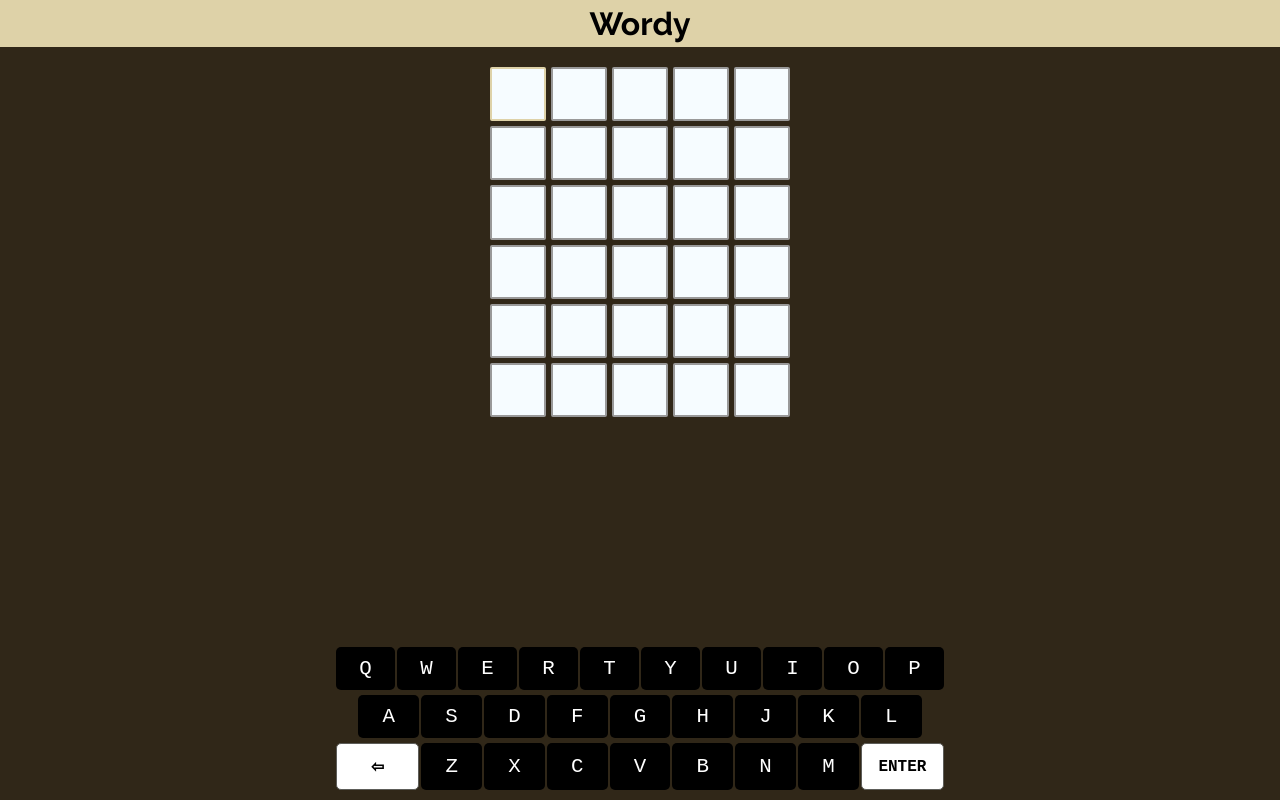
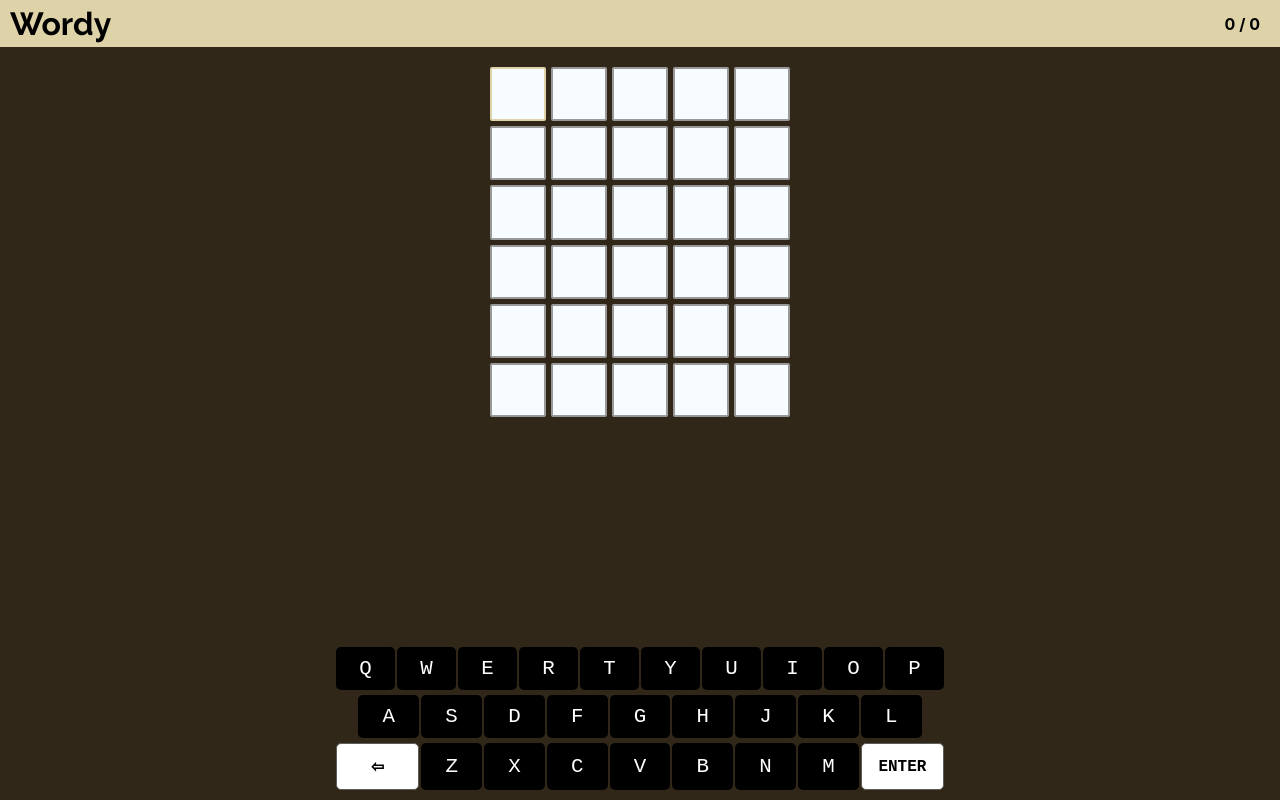
Before and after one commit to bAmrish/Wordy, a React (Create React App) app: page / in a window 1280 px wide. Built offline with nearby package versions, Linux system fonts and the light colour scheme; a web font is replaced by a local one.

Commit message:
Added a stats component for header

```diff
--- /dev/null
+++ b/src/assets/stats/Stats.tsx
@@ -0,0 +1,25 @@
+import classes from './stats.module.css';
+import { useAppSelector } from '../../game/store/store.hooks';
+
+const Stats = () => {
+  const totalGames = useAppSelector(
+    state => state.games.games.filter(game => game.status !== 'PLAYING').length
+  );
+  const gameWon = useAppSelector(
+    state => state.games.games.filter(game => game.status === 'WON').length
+  );
+  return (
+    <div className={classes.stats}>
+      <div>
+        {gameWon} / {totalGames}
+      </div>
+      <div className={classes.tooltip}>
+        <div>Total Played: {totalGames}</div>
+        <div>Total Won: {gameWon}</div>
+        <div>Total Lost: {totalGames - gameWon}</div>
+      </div>
+    </div>
+  );
+};
+
+export default Stats;
--- /dev/null
+++ b/src/assets/stats/stats.module.css
@@ -0,0 +1,27 @@
+@import "../../variables.css";
+.stats {
+    display: inline-flex;
+    align-items: center;
+    justify-content: center;
+    padding: 10px 20px 10px 10px;
+    cursor: pointer;
+    position: relative;
+    font-weight: bold;
+}
+
+.tooltip {
+    display: none;
+    background-color: var(--secondary-background);
+    position: absolute;
+    top: 100%;
+    right: 0;
+    padding: 10px;
+    flex-direction: column;
+    white-space: nowrap;
+    margin-right: 10px;
+    border-radius:  5px;
+}
+
+.stats:hover .tooltip {
+    display: flex;
+}
--- a/src/game/store/games/games.store.ts
+++ b/src/game/store/games/games.store.ts
@@ -18,7 +18,6 @@ const gamesStore = createSlice({
       state.currentGame = game;
       const index = state.games.findIndex(g => g.id === game.id);
       if (index > -1) {
-        const game = state.games[index];
         state.games.splice(index, 1, game);
       } else {
         state.games.push(game);
--- a/src/header/Header.module.css
+++ b/src/header/Header.module.css
@@ -17,6 +17,5 @@
 
 .title {
     font-family: Raleway, Quintessential, sans-serif;
-    flex: 1;
     text-align: center;
 }
--- a/src/header/Header.tsx
+++ b/src/header/Header.tsx
@@ -1,9 +1,11 @@
 import classes from './Header.module.css';
+import Stats from '../assets/stats/Stats';
 
 const Header = () => {
   return (
     <header className={classes['header']}>
       <h1 className={classes.title}>Wordy</h1>
+      <Stats />
     </header>
   );
 };
```
